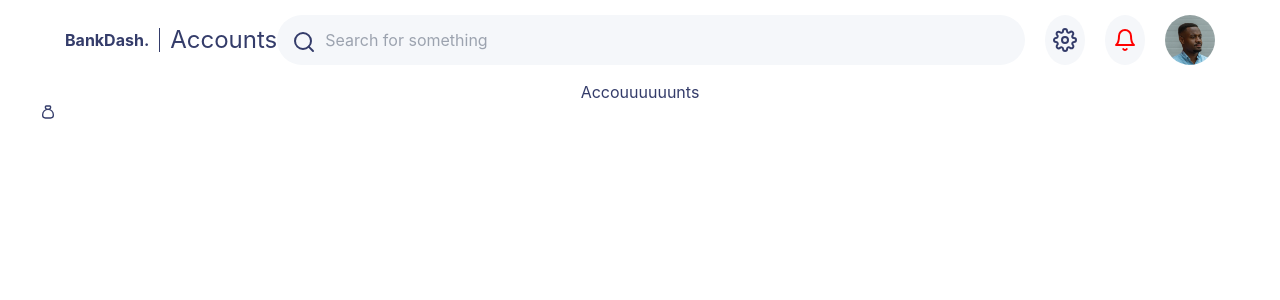
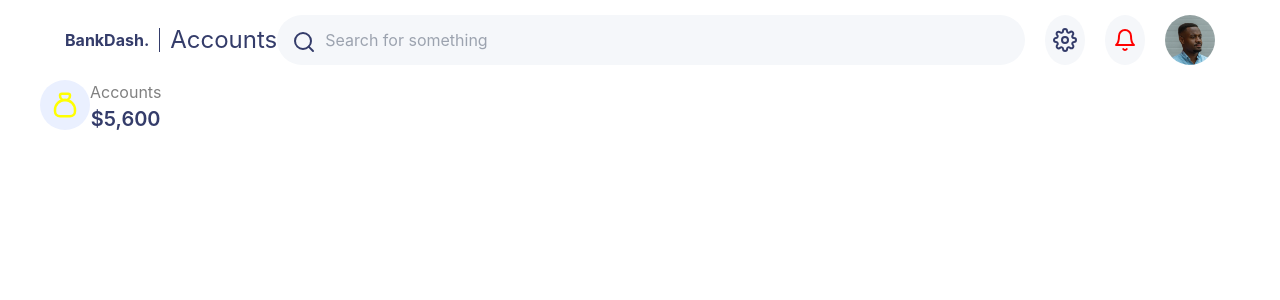
Before and after one commit to mizou9494/UI_Bank_Dashboard, a React (Create React App) app: page /Accounts in a window 1280 px wide. Shown: the top 300 px of the page. Built offline with nearby package versions, Linux system fonts and the light colour scheme.

Commit message:
the account page is getting build up slowly but steadily

```diff
--- a/src/components/Accounts/Accounts.js
+++ b/src/components/Accounts/Accounts.js
@@ -1,9 +1,51 @@
 import React from 'react';
+
+import styled from 'styled-components';
 
 import { TbMoneybag } from "react-icons/tb"
 
 function Accounts() {
-  return <h1 className='flex justify-center items-center gap-3 text-red-600 text-3xl'>Accouuuuuunts <TbMoneybag /> </h1>;
+  return (
+    <div className='grid grid-cols-2 md:grid-cols-3 lg:grid-cols-4 gap-4'>
+      <Card>
+        <IconSide>
+          <TbMoneybag color='yellow' size={30} />
+        </IconSide>
+        <OtherSide>
+          <span>Accounts</span>
+          <span>$5,600</span>
+        </OtherSide>
+      </Card>
+    </div>
+  )
 }
 
+const Card = styled.div`
+  display: flex;
+  flex: 1;
+`
+
+const IconSide = styled.div`
+  display: grid;
+  place-content: center;
+  background-color: #EAF0FF;
+  border-radius: 50%;
+  width: 50px;
+  height: 50px;
+`
+
+const OtherSide = styled.div`
+  display: flex;
+  flex-direction: column;
+
+  & span:nth-child(1) {
+    color: gray;
+  }
+
+  & span:nth-child(2) {
+    font-weight: 600;
+    font-size: 20px;
+  }
+`
+
 export default Accounts;
```
